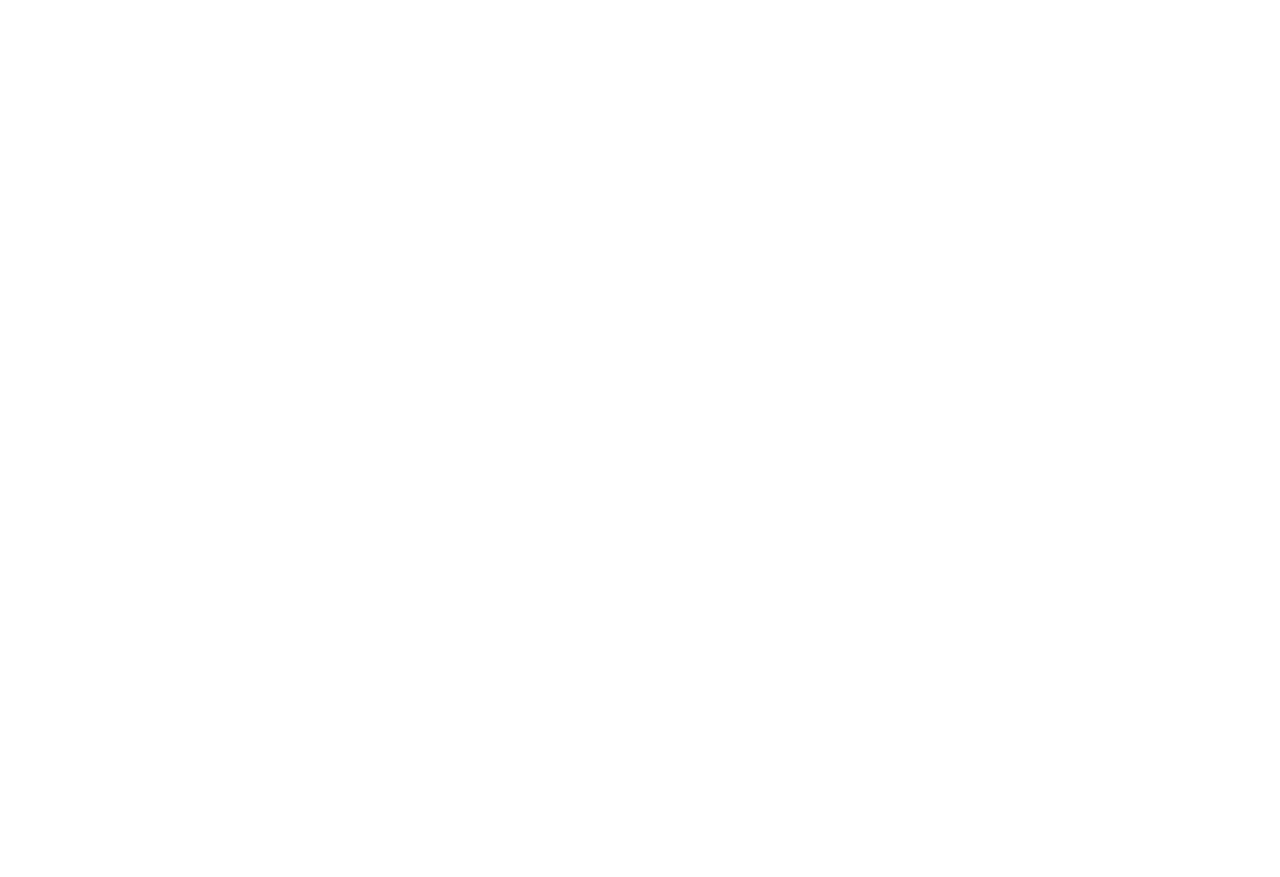
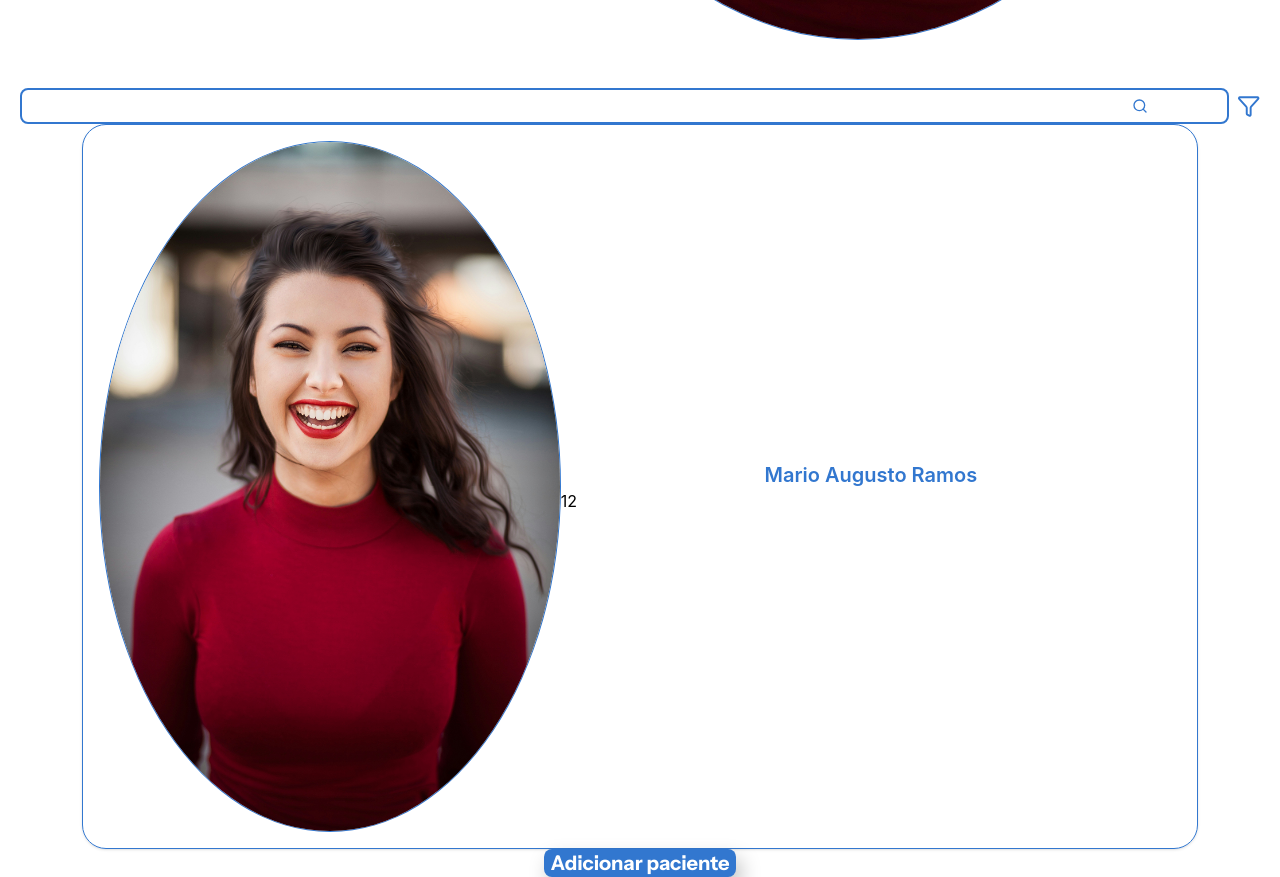
Before and after one commit to GabrielPKTN/Espectra-Front, a React (Vite) app in the folder espectra-front/: page / in a window 1280 px wide. Shown: the part 1180-2057 px from the top of the page. Before the commit the page ends 800 px from the top, so only its background shows below. Built offline with nearby package versions, Linux system fonts and the light colour scheme; a web font is replaced by a local one.

Commit message:
feat: Adiciona campo de card de pacientes, ainda desenvolvendo

```diff
--- /dev/null
+++ b/espectra-front/src/components/CardPaciente.jsx
@@ -0,0 +1,19 @@
+import ContainerUserPhoto from "./ContainerUserPhoto"
+
+function CardPaciente(props) {
+
+    return <div className="bg-card shadow w-full rounded-3xl p-4 flex border border-(--bg-primary-color)">
+
+        <ContainerUserPhoto size="7"/>
+        <div className="flex flex-col justify-center w-full">
+            <span className="text-(--bg-primary-color) size font-semibold w-full text-center text-md text-xl">{props.nome}</span>
+            <div className="flex">
+                <p>{props.idade}</p>
+            </div>
+        </div>
+
+    </div>
+
+}
+
+export default CardPaciente
--- a/espectra-front/src/components/ContainerHeader.jsx
+++ b/espectra-front/src/components/ContainerHeader.jsx
@@ -5,7 +5,7 @@
 
     return <header className="flex justify-between w-full">
         <img src={IconApp} alt="icone da aplicação" className="w-auto h-10"/>
-        <ContainerUserPhoto />
+        <ContainerUserPhoto size="10" />
     </header>
 
 
--- /dev/null
+++ b/espectra-front/src/components/ContainerPacientes.jsx
@@ -0,0 +1,28 @@
+import CardPaciente from "./CardPaciente"
+
+function ContainerPacientes(props) {
+
+    const arrayPacientes = props.pacientes
+
+    if(arrayPacientes.length > 0) {
+
+        let arrayComponentes = []
+
+        arrayPacientes.forEach(paciente => {
+
+            arrayComponentes.push(CardPaciente(paciente))
+
+        })
+
+        for (let i = 0; i < arrayComponentes.length; i++) {
+            return arrayComponentes[i]
+        }
+
+    } else {
+        return <p className="text-(--bg-primary-color) font-instrument-sans font-semibold text-2xl text-center">Selecione um paciente, ou adicione um.</p>
+    }
+
+
+}
+
+export default ContainerPacientes
--- a/espectra-front/src/components/ContainerUserPhoto.jsx
+++ b/espectra-front/src/components/ContainerUserPhoto.jsx
@@ -1,8 +1,8 @@
 import PerfilFoto from "../assets/general_photos/larissa-photo.png"
 
-function ContainerUserPhoto() {
+function ContainerUserPhoto(props) {
 
-    return <div className="border border-(--bg-primary-color) rounded-[50%] w-10 h-10 overflow-hidden">
+    return <div className={`border border-(--bg-primary-color) rounded-[50%] size-${props.size} overflow-hidden`}>
         <img src={PerfilFoto} alt="user photo" className="object-cover w-full h-full" />
     </div>
 
--- a/espectra-front/src/index.css
+++ b/espectra-front/src/index.css
@@ -3,6 +3,7 @@
 @theme {
   --font-inclusive-sans: "Inclusive Sans", sans-serif;
   --font-instrument-sans: "Instrument Sans", sans-serif;
+  --bg-card: #F2F3F7;
 }
 
 body {
--- a/espectra-front/src/pages/TelaHome.jsx
+++ b/espectra-front/src/pages/TelaHome.jsx
@@ -1,9 +1,47 @@
 import InputHome from "../components/input/InputHome.jsx"
 import ContainerHeader from "../components/ContainerHeader"
+import ContainerPacientes from "../components/ContainerPacientes.jsx"
 import Button from "../components/Button.jsx"
 import { Filter } from "lucide-react"
+import { useState } from "react"
 
 function TelaHome() {
+
+    const [pacientes, setPacientes] = useState([
+        {
+            "id": 1,
+            "foto": "http://azure.blob.img",
+            "nome": "Mario Augusto Ramos",
+            "data_nascimento": "2010-08-12",
+            "idade": 12,
+            "diagnostico": "Autismo e TDAH",
+            "serie_escolar": "2º Série",
+            "grau_suporte": "Grau 3",
+            "numero_registro": 2026040001
+        },
+        // {
+        //     "id": 2,
+        //     "foto": "http://azure.blob.img/paciente2.jpg",
+        //     "nome": "Ana Beatriz Oliveira",
+        //     "data_nascimento": "2015-05-22",
+        //     "idade": 8,
+        //     "diagnostico": "Transtorno do Espectro Autista",
+        //     "serie_escolar": "3º Ano",
+        //     "grau_suporte": "Grau 1",
+        //     "numero_registro": 2026040002
+        // },
+        // {
+        //     "id": 3,
+        //     "foto": "http://azure.blob.img/paciente3.jpg",
+        //     "nome": "Lucas Henrique Souza",
+        //     "data_nascimento": "2012-11-30",
+        //     "idade": 11,
+        //     "diagnostico": "TDAH e TOD",
+        //     "serie_escolar": "5º Ano",
+        //     "grau_suporte": "Grau 2",
+        //     "numero_registro": 2026040003
+        // }
+    ])
 
     return <div className="py-4 px-5 h-screen">
 
@@ -13,8 +51,8 @@
                 <InputHome/>
                 <Filter className="text-(--bg-primary-color) w-auto pl-2"/>
             </div>
-            <div className="">
-                <p className="font-instrument-sans text-2xl font-semibold text-(--bg-primary-color) px-4 text-center">Selecione um paciente, ou adicione um.</p>
+            <div className="w-[90%] items-center">
+                <ContainerPacientes pacientes={pacientes}/>
             </div>
             <Button>Adicionar paciente</Button>
         </main>
```
